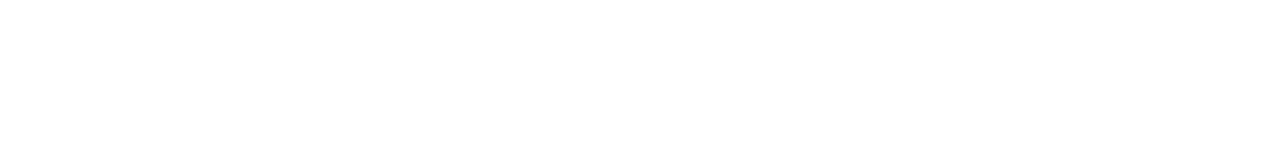
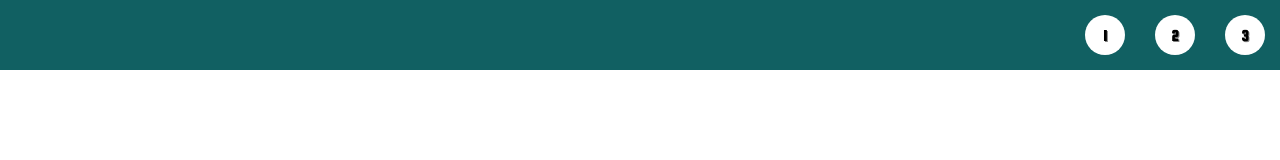
Before and after one commit to ALAM-97/htmlcss-shoes, a plain HTML site: page index.html in a window 1280 px wide. Drawn offline with Linux system fonts and the light colour scheme.

Commit message:
Header Added

```diff
--- a/css/style.css
+++ b/css/style.css
@@ -4,4 +4,40 @@
     margin: 0;
     padding: 0;
     box-sizing: border-box;
+    font-family: 'Squada One', cursive;
 }
+
+/* HEADER */
+
+header{
+    height: 70px;
+    background-color: #116062;
+}
+
+li {
+    position: relative;
+    float: right;
+    list-style: none;
+    margin: 15px 15px;
+    width: 40px;
+    height: 40px;
+    background-color:white;
+    border-radius: 50%;
+    text-shadow: blue 1px 1px;
+}
+
+li a {
+    position: absolute;
+    top: 50%;
+    left: 50%;
+    transform: translate(-50%, -50%);
+    color: black;
+    text-decoration: none;
+    font-weight: bold;
+    text-shadow: grey 1px 1px;
+}
+
+a {
+    padding: 20px 20px;
+    border-radius: 50%;
+}
--- a/index.html
+++ b/index.html
@@ -6,11 +6,27 @@
         <meta name="viewport" content="width=device-width, initial-scale=1.0">
         <title>Shoes</title>
         <link rel="stylesheet" href="css/style.css">
+        <!-- GOOGLE FONT -->
+        <link rel="preconnect" href="https://fonts.googleapis.com">
+        <link rel="preconnect" href="https://fonts.gstatic.com" crossorigin>
+        <link href="https://fonts.googleapis.com/css2?family=Squada+One&display=swap" rel="stylesheet">
     </head>
 
     <body>
 
         <header>
+
+            <ul>
+                <li>
+                    <a href="#section3">3</a>
+                </li>
+                <li>
+                    <a href="#section2">2</a>
+                </li>
+                <li>
+                    <a href="#section1">1</a>
+                </li>
+            </ul>
 
         </header>
 
```
